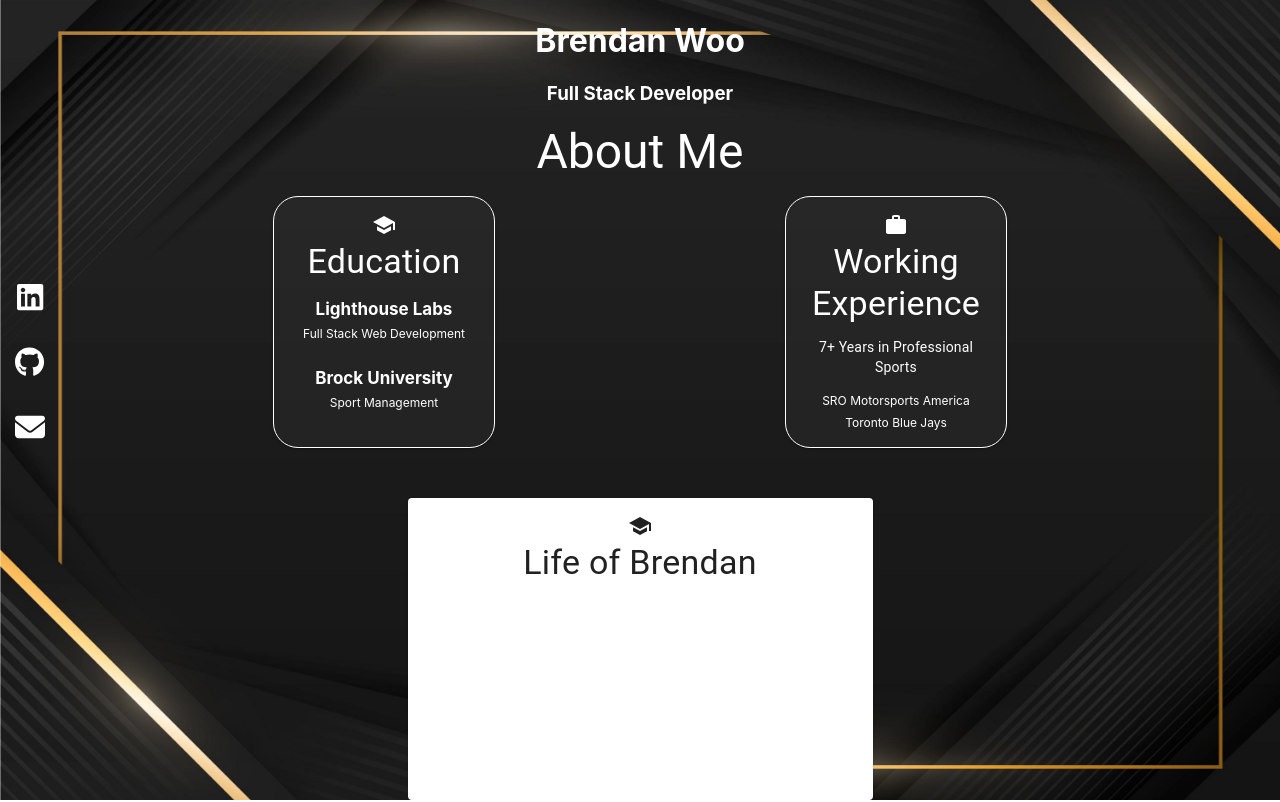
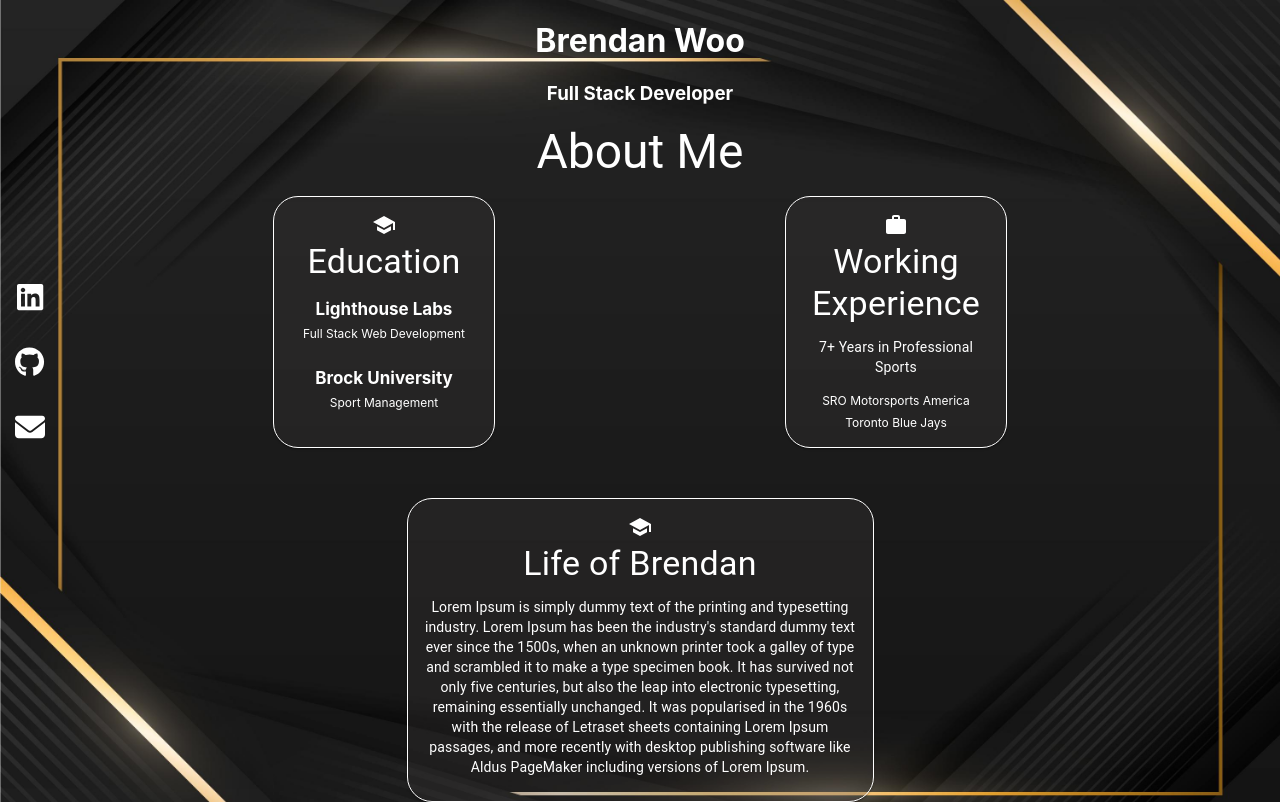
Before and after one commit to woobrendan/personal-portfolio, a React (Create React App) app in the folder portfolio/: page / in a window 1280 px wide. Built offline with nearby package versions, Linux system fonts and the light colour scheme.

Commit message:
add same card type styling to the description card

```diff
--- a/portfolio/src/Styles/about.scss
+++ b/portfolio/src/Styles/about.scss
@@ -5,6 +5,10 @@
 
   #about-description {
     margin-top: 50px;
+    background-color: rgba(63, 59, 59, 0.283) !important;
+    color: white !important;
+    border: 1px solid white;
+    border-radius: 25px;
   }
 
   .Card-list {
```
